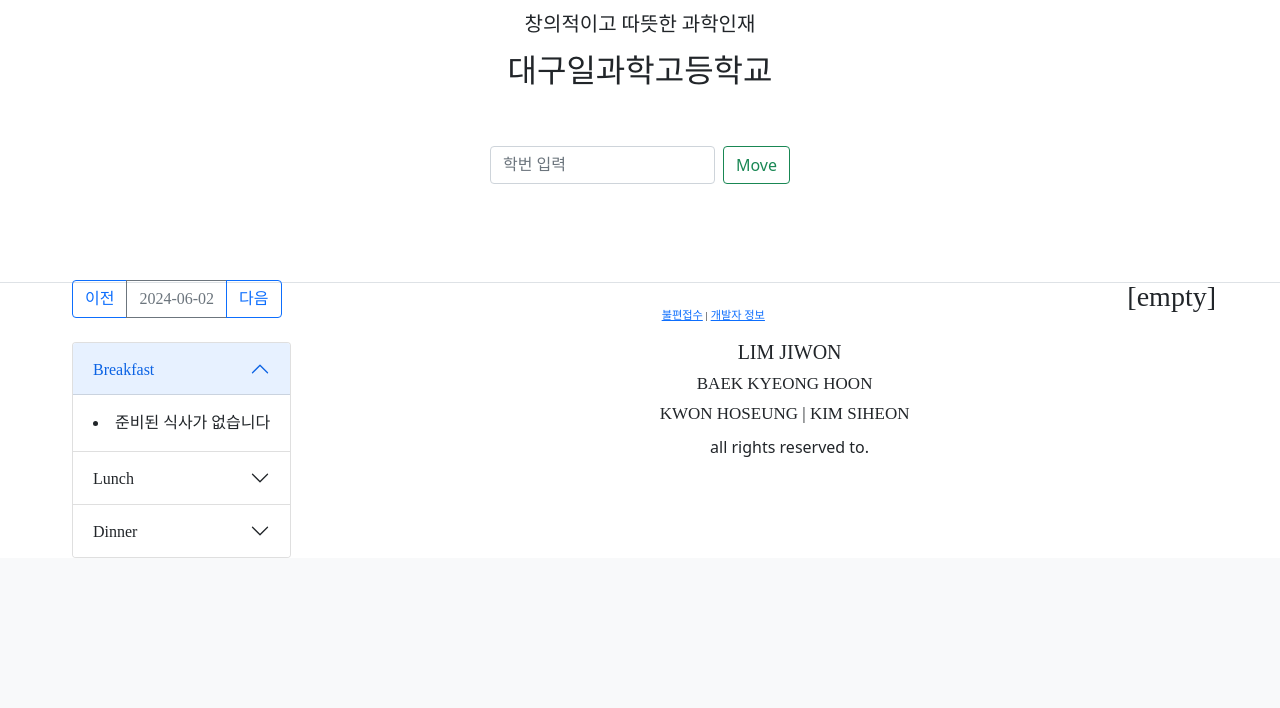
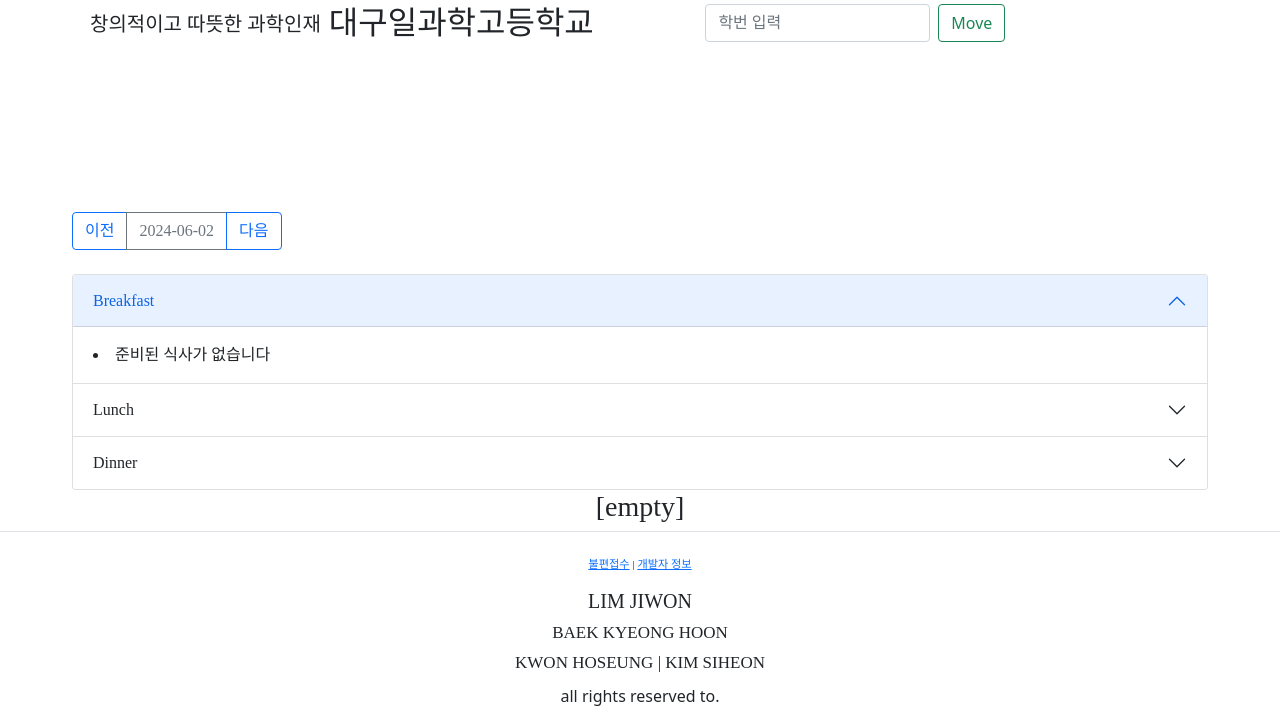
Before and after one commit to Sup-xort/DG1S_LMS, a Django app: page /home/01/ in a window 1280 px wide. Shown: the part 347-1055 px from the top of the page. Before the commit the page ends 905 px from the top, so only its background shows below. Run offline with Django 5.2, Linux system fonts and the light colour scheme; data that the repository does not hold is empty; some libraries are stand-ins or nearby versions; some web fonts are replaced.

Commit message:
Update home.html

```diff
--- a/templates/pybo/home.html
+++ b/templates/pybo/home.html
@@ -1,7 +1,7 @@
 {% extends 'base.html' %}
 {% block content %}
 
-<div class="container my-4" style="text-align: center;">
+<div class="container my-4" style="text-align: center; display:flex;">
     <h1 class="text p-2" style="font-family: 'gmarket'; text-align: center; font-size: 20px;">창의적이고 따뜻한 과학인재</h1>
     <h1 class="text" style="font-family: 'Gmarket'; text-align: center; font-size: 200%;">대구일과학고등학교</h1>
     <div style="margin: 5%"></div>
@@ -17,7 +17,7 @@
 <br><br>
 <div class="my-auto" style="font-family: 'Gmarket'; margin: 5%">
     <!-- 아코디언 -->
-    <div class="col mx-2" style="float:left">
+    <div class="col mx-2">
         <div class="btn-group" role="group" aria-label="Basic example">
             <a href="{% url 'pybo:hhome' day=day|add:'-1' %}" class="btn btn-outline-primary">이전</a>
             <a href="#" class="btn btn-outline-secondary">{{ t }}</a>
@@ -71,7 +71,7 @@
     </div>
 
     <!-- 준비중 -->
-    <div class="col text-center" style="float:right">
+    <div class="col text-center">
         <h3>[empty]</h3>
     </div>
 </div>
```
